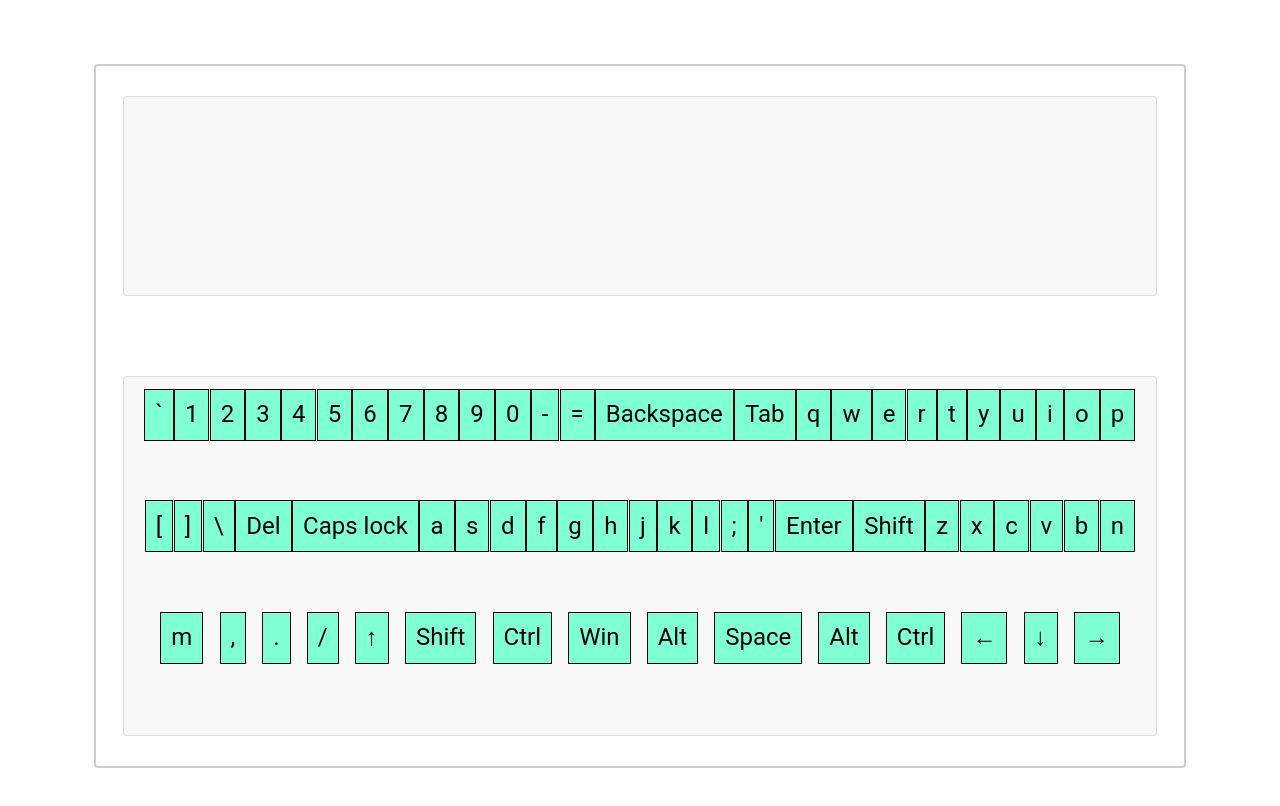
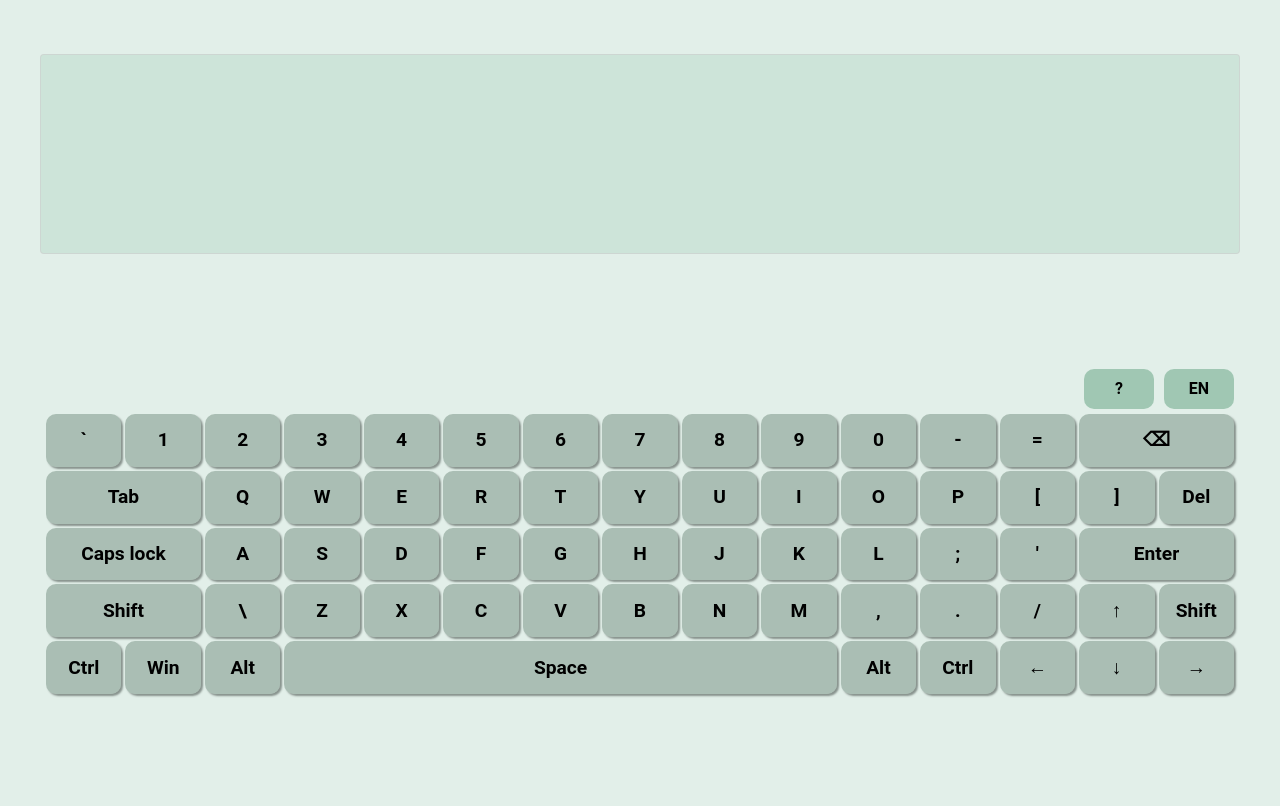
Before and after one commit to terrign/virtual-keyboard, a website built with webpack: page virtual-keyboard/src/index.html in a window 1280 px wide. Built offline with nearby package versions, Linux system fonts and the light colour scheme.

Commit message:
feat: add styling and control buttons

```diff
--- a/virtual-keyboard/src/assets/buttons.json
+++ b/virtual-keyboard/src/assets/buttons.json
@@ -129,7 +129,7 @@
       "shiftkey": "+"
     }
   },
-  "Backspace": "Backspace",
+  "Backspace": "⌫",
   "Tab": "Tab",
   "KeyQ": {
     "ru": {
@@ -251,16 +251,6 @@
       "shiftkey": "}"
     }
   },
-  "Backslash": {
-    "ru": {
-      "key": "\\",
-      "shiftkey": "/"
-    },
-    "en": {
-      "key": "\\",
-      "shiftkey": "|"
-    }
-  },
   "Delete": "Del",
   "CapsLock": "Caps lock",
   "KeyA": {
@@ -375,6 +365,16 @@
   },
   "Enter": "Enter",
   "LeftShift": "Shift",
+  "Backslash": {
+    "ru": {
+      "key": "\\",
+      "shiftkey": "/"
+    },
+    "en": {
+      "key": "\\",
+      "shiftkey": "|"
+    }
+  },
   "KeyZ": {
     "ru": {
       "key": "я",
--- a/virtual-keyboard/src/js/button.js
+++ b/virtual-keyboard/src/js/button.js
@@ -25,13 +25,21 @@ export default class Button {
       button.dataset.enShiftKey = Button.buttons[this.code].en.shiftkey
       button.dataset.ruKey = Button.buttons[this.code].ru.key
       button.dataset.ruShiftKey = Button.buttons[this.code].ru.shiftkey
-      value.innerText = button.dataset.enKey
+      value.innerText = button.dataset.enKey.toUpperCase()
     } else {
-      button.dataset.controlButton = true
       value.innerText = Button.buttons[this.code]
+      button.classList.add(this.code.toLowerCase())
     }
     button.append(value)
   return button
+  }
+
+  buttonHandler() {
+
+  }
+
+  controlButtonHandler() {
+
   }
 
   init() {
--- a/virtual-keyboard/src/js/index.js
+++ b/virtual-keyboard/src/js/index.js
@@ -3,13 +3,4 @@ import Button from './button.js';
 import '../styles/style.css';
 
 
-
-function initPage() {
-  Keyboard.saveLang()
-  const container = document.createElement('div')
-  container.classList.add('container')
-  container.append(Keyboard.createTextArea(), Keyboard.createKeyboard())
-  document.body.append(container)
-}
-
-initPage()
+Keyboard.initPage()
--- a/virtual-keyboard/src/js/keyboard.js
+++ b/virtual-keyboard/src/js/keyboard.js
@@ -1,11 +1,6 @@
 import Button from './button'
 
 export default class Keyboard {
-
-  constructor(textArea) {
-    this.textField = textArea
-    this.layout = []
-  }
 
   static saveLang() {
     if (!localStorage.getItem('lang')) localStorage.setItem('lang', 'en')
@@ -13,6 +8,7 @@ export default class Keyboard {
       if(e.altKey === true && e.key ==='Shift' || e.shiftKey === true && e.key === 'Alt') {
         localStorage.getItem('lang') === 'ru' ? localStorage.setItem('lang', 'en') : localStorage.setItem('lang', 'ru')
       }
+      if(document.querySelector('.lang-button')) document.querySelector('.lang-button').innerText = localStorage.getItem('lang').toUpperCase()
     })
   }
 
@@ -29,7 +25,36 @@ export default class Keyboard {
       let button = new Button(key)
       keyBoard.append(button)
     }
+    keyBoard.append(Keyboard.createControls())
     return keyBoard
+  }
+
+  static createControls() {
+    const controlsContainer = document.createElement('div')
+    const tipButton = document.createElement('div')
+    const langButton = document.createElement('div')
+    controlsContainer.classList.add('controls-container')
+    tipButton.classList.add('tip-button')
+    langButton.classList.add('lang-button')
+    tipButton.innerText = '?'
+    langButton.innerText = localStorage.getItem('lang').toUpperCase()
+    langButton.addEventListener('click', () => {
+      localStorage.getItem('lang') === 'ru' ? localStorage.setItem('lang', 'en') : localStorage.setItem('lang', 'ru')
+      document.querySelector('.lang-button').innerText = localStorage.getItem('lang').toUpperCase()
+    })
+    controlsContainer.append(tipButton,langButton)
+    return controlsContainer
+  }
+
+  static initPage() {
+    Keyboard.saveLang()
+    const container = document.createElement('div')
+    container.classList.add('container')
+    container.append(Keyboard.createTextArea(), Keyboard.createKeyboard())
+    document.body.append(container)
+    document.addEventListener('DOMContentLoaded',()=> {
+      setTimeout(()=>document.querySelector('.keyboard').classList.add('keyboard_active'), 100)
+    })
   }
 
   async hi () {
--- a/virtual-keyboard/src/styles/button.css
+++ /dev/null
@@ -1,21 +0,0 @@
-.keyboard-button {
-
-  box-sizing: content-box;
-  height: 50px;
-  padding: 0 10px;
-  background-color: aquamarine;
-  border: 1px solid black;
-  position: relative;
-  display: flex;
-  -moz-user-select: none;
-  -khtml-user-select: none;
-  user-select: none;
-  align-items: center;
-  justify-content: center;
-  font-size: 1.5rem;
-
-}
-
-.keyboard-button__value {
-
-}
--- a/virtual-keyboard/src/styles/keyboard.css
+++ b/virtual-keyboard/src/styles/keyboard.css
@@ -1,42 +1,121 @@
-
 .container {
   height: 80vh;
-  width: 85%;
-  border: 2px solid #ccc;
-  border-radius: 4px;
-  margin: 8vh auto;
+  width: 95%;
+  max-width: 1200px;
+  margin: 3vh auto;
   display: flex;
   flex-direction: column;
   align-items: center;
   padding: 30px 0;
   justify-content: space-between;
+  overflow-y: hidden;
+  position: relative;
 }
 
 .text {
-  width: 95%;
+  width: 100%;
   height: 25vh;
   padding: 12px 20px;
   box-sizing: border-box;
   border: 1px solid #cccccc9c;
   border-radius: 4px;
-  background-color: #f8f8f8;
-  font-size: 16px;
+  background-color: rgba(151, 199, 175, 0.274);
   resize: none;
   margin: 0 auto;
+  font-size: 1.4rem;
+}
+
+.text:focus-visible {
+  outline: none;
 }
 
 .keyboard {
-  width: 95%;
-  height: 45vh;
-  padding: 12px 20px;
+  width: 99%;
+  height: 35vh;
   box-sizing: border-box;
-  border: 1px solid #cccccc9c;
-  border-radius: 4px;
-  background-color: #f8f8f8;
-  font-size: 16px;
-  resize: none;
+  background-color: transparent;
   margin: 0 auto;
+  display: grid;
+  grid-template-columns: repeat(15, [col] minmax(20px,1fr));
+  grid-template-rows: repeat(5, [row] 1fr);
+  gap: 4px;
+  position: relative;
+  top: 800px;
+  transition: all .7s ease-in-out;
+}
+
+.keyboard_active {
+  top: 0px;
+}
+
+
+.keyboard-button {
+  padding: 0 10px;
+  background-color: rgba(102, 131, 116, 0.459);
+  box-shadow: 2px 2px 2px rgba(29, 36, 32, 0.459);
+  position: relative;
   display: flex;
-  justify-content: space-evenly;
-  flex-wrap: wrap;
+  border-radius: 10px;
+  -moz-user-select: none;
+  -khtml-user-select: none;
+  user-select: none;
+  align-items: center;
+  justify-content: center;
+  font-size: 1.2rem;
 }
+
+.keyboard-button:active {
+  transform: scale(1.1);
+  transform: translate(1px, 1px);
+}
+
+.controls-container {
+  justify-self: flex-end;
+  position: absolute;
+  top: -45px;
+  border-top-right-radius: 10px;
+  border-top-left-radius: 10px;
+  display: flex;
+  justify-content: space-between;
+  width: 150px;
+}
+
+.tip-button,
+.lang-button {
+  width: 70px;
+  height: 40px;
+  border-top-right-radius: 10px;
+  border-top-left-radius: 10px;
+  display: flex;
+  align-items: center;
+  justify-content: center;
+  background-color: rgba(114, 172, 141, 0.589);
+  border-radius: 10px;
+  -moz-user-select: none;
+  -khtml-user-select: none;
+  user-select: none;
+}
+
+.backspace {
+  grid-column: col 14 / span 2;
+}
+
+.capslock {
+  grid-column: col 1 / span 2;
+}
+
+.enter {
+  grid-column: col 14 / span 2;
+}
+
+.leftshift {
+  grid-column: col 1 / span 2;
+}
+
+.space {
+  grid-column: col 4 / span 7;
+}
+
+.tab {
+  grid-column: col 1 / span 2;
+}
--- a/virtual-keyboard/src/styles/style.css
+++ b/virtual-keyboard/src/styles/style.css
@@ -1,8 +1,15 @@
 @import "~normalize.css";
 @import "keyboard.css";
-@import "button.css";
 
 html {
   font-family: 'Roboto', sans-serif;
   font-size: 16px;
+  background-color: rgba(151, 199, 175, 0.274);
+  font-weight: 700;
 }
+
+@media screen and (max-width: 768px) {
+  html {
+    font-size: 12px;
+  }
+}
```
